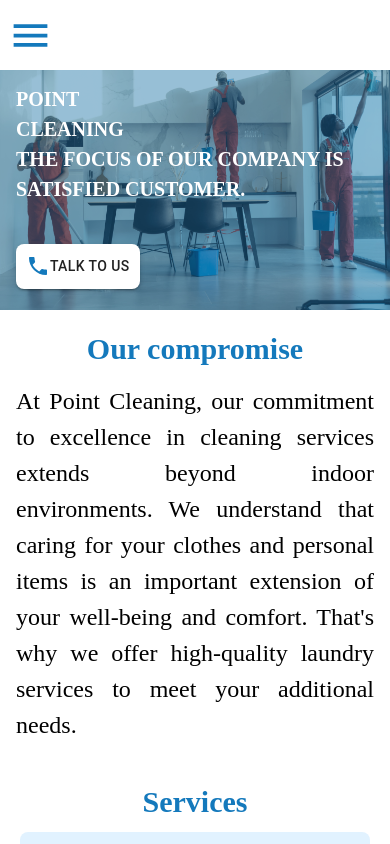
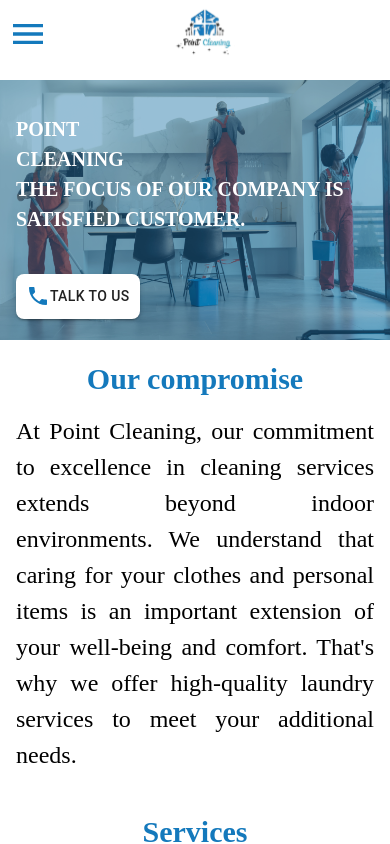
Before and after one commit to Frandiin/PointCleaning, a React (Vite) app: page / in a window 390 px wide. Shown: the top 844 px of the page. Built offline with nearby package versions, Linux system fonts and the light colour scheme.

Commit message:
version 2

```diff
--- a/src/components/Header.tsx
+++ b/src/components/Header.tsx
@@ -13,7 +13,7 @@ export const Header: FC<HeaderProps> = ({ setShow, show }) => {
 
   return (
     <div className="bg-white justify-between  w-full md:flex h-[70px] md:min-h-[120px] fixed z-[1000]  ">
-      <div className="md:hidden">
+      <div className="md:hidden flex justify-between">
         <IconButton
           onClick={() => {
             setShow(!show);
@@ -21,14 +21,17 @@ export const Header: FC<HeaderProps> = ({ setShow, show }) => {
         >
           {show ? (
             <Close
-              sx={{ color: "#1479bc", fontSize: "45px", marginTop: "5px" }}
+              sx={{ color: "#1479bc", fontSize: "40px", marginTop: "5px" }}
             />
           ) : (
             <Menu
-              sx={{ color: "#1479bc", fontSize: "45px", marginTop: "5px" }}
+              sx={{ color: "#1479bc", fontSize: "40px", marginTop: "5px" }}
             />
           )}
         </IconButton>
+        <div className="flex justify-center mr-[155px]">
+          <img src="./logo.svg" width={60} />
+        </div>
       </div>
 
       <div className="md:flex hidden mx-[2%]">
--- a/src/components/Home.tsx
+++ b/src/components/Home.tsx
@@ -50,7 +50,7 @@ export const Home = () => {
   ];
   return (
     <div>
-      <div className="relative mt-10 w-full">
+      <div className="relative mt-20 w-full">
         <div>
           <div
             className={
```
